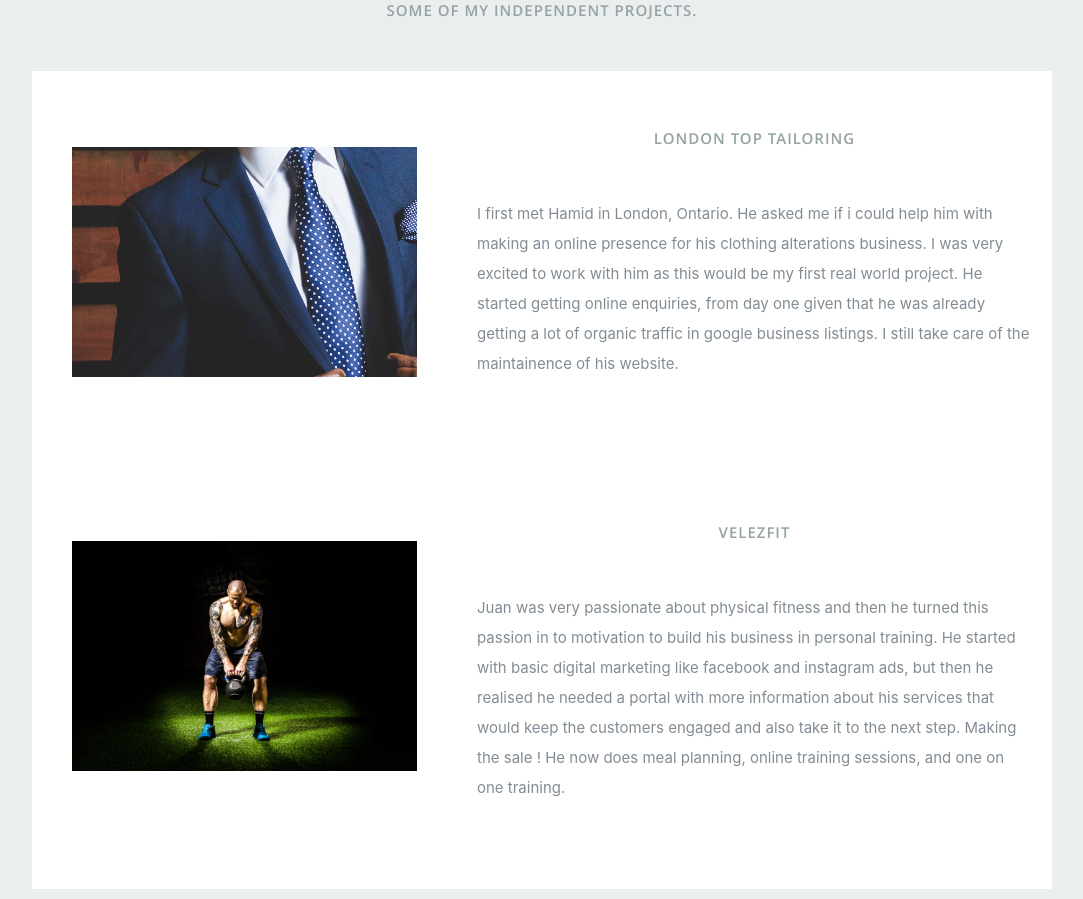
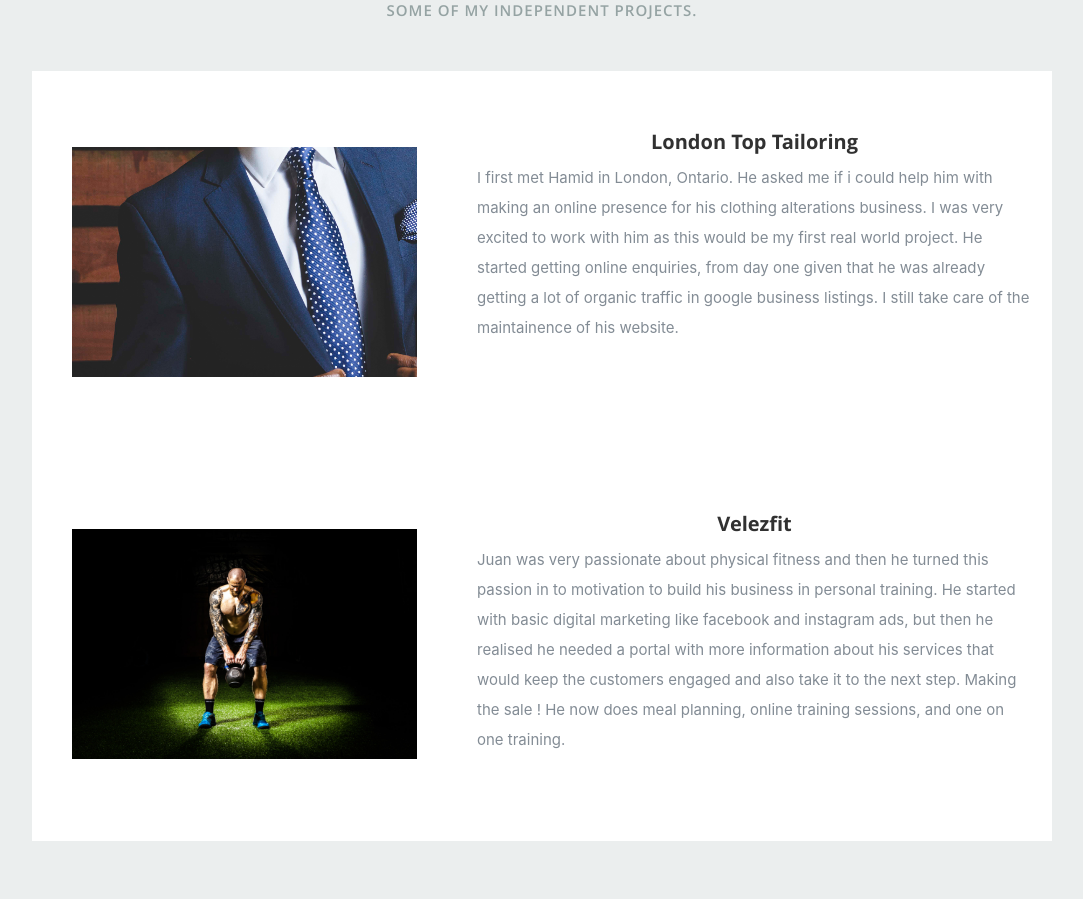
Before and after one commit to sahilg14/sahil, a React (Create React App) app: page / in a window 1280 px wide. Shown: the part 1320-2219 px from the top of the page, without its empty margins (98-1181 px from the left). Built offline with nearby package versions, Linux system fonts and the light colour scheme.

Commit message:
updated portfolio heading type

```diff
--- a/src/components/Portfolio.js
+++ b/src/components/Portfolio.js
@@ -39,7 +39,7 @@ export default class Porfolio extends Component {
                       </div>
                     </a>
                     <div className="seven columns item-wrap">
-                      <h1>{item.name}</h1>
+                      <h4 className="centerText">{item.name}</h4>
                       <p>{item.description}</p>
                     </div>
                   </div>
```
